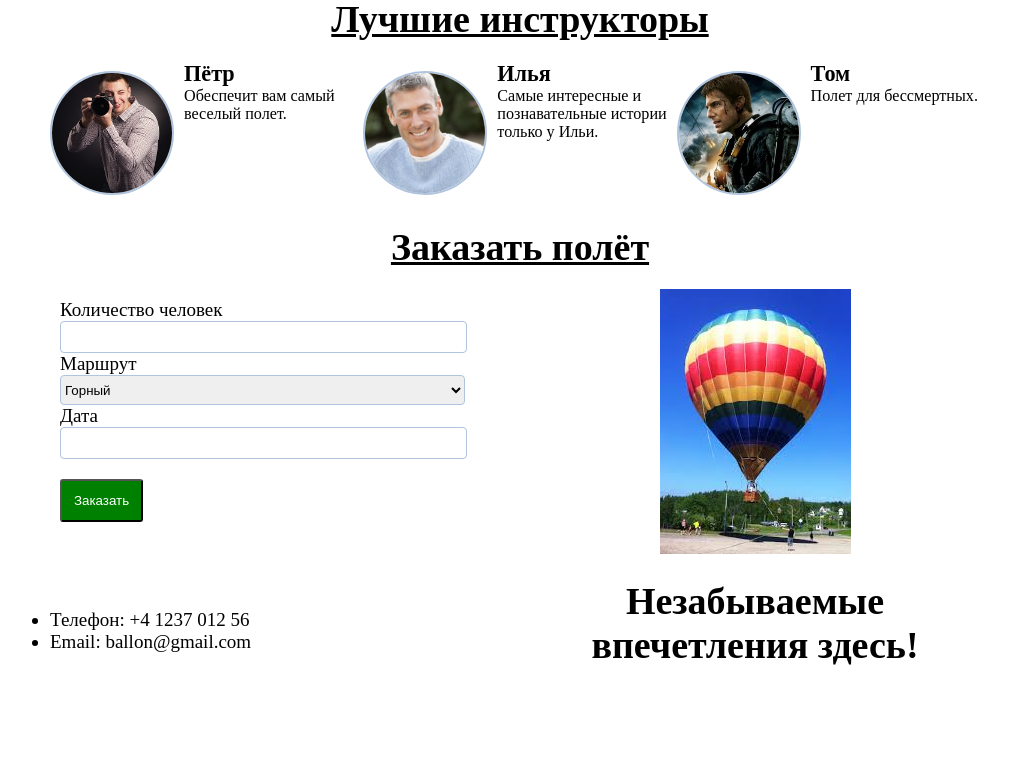
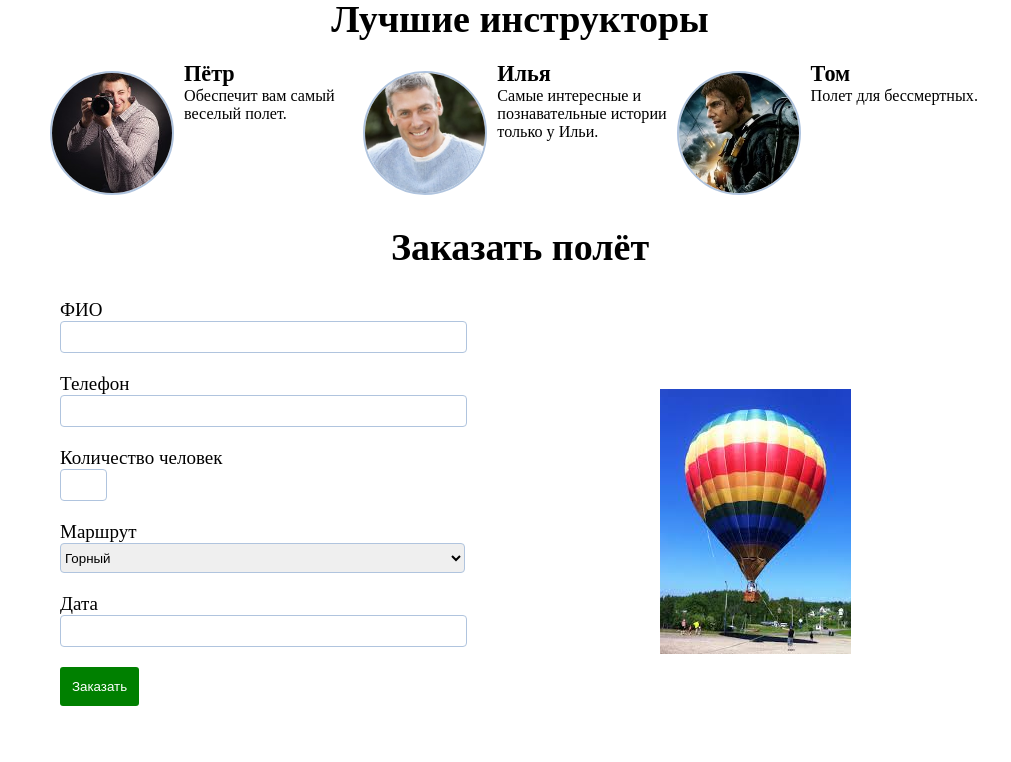
Before and after one commit to KarinaTiurina/ballon, a plain HTML site: page index.html in a window 1280 px wide. Shown: the part 1051-1813 px from the top of the page, without its empty margins (120-1131 px from the left). Before the commit the page ends 1718 px from the top, so only its background shows below. Drawn offline with Linux system fonts and the light colour scheme; a web font is replaced by a local one.

Commit message:
button, route, form style

```diff
--- a/css/button.css
+++ b/css/button.css
@@ -2,6 +2,7 @@
   padding: 12px;
   text-decoration: none;
   border-radius: 3px;
+  border: 0px;
 }
 
 .button-green {
--- a/css/contacts.css
+++ b/css/contacts.css
@@ -1,2 +1,3 @@
 .contacts {
+  margin-bottom: 50px;
 }
--- a/css/grid.css
+++ b/css/grid.css
@@ -4,6 +4,15 @@
 
 .buffer-top-big {
   margin-top: 50px;
+}
+
+.buffer-bottom-big {
+  margin-bottom: 50px;
+}
+
+.buffer-both-large {
+  margin-top: 100px;
+  margin-bottom: 100px;
 }
 
 .buffer-left {
--- a/css/order.css
+++ b/css/order.css
@@ -13,3 +13,7 @@
   border: 1px solid lightsteelblue;
   border-radius: 4px;
 }
+
+.order-num {
+  width: 10%;
+}
--- a/css/routes.css
+++ b/css/routes.css
@@ -11,6 +11,8 @@
 
 .route {
   padding: 5px;
+  padding-right: 10px;
+  padding-left: 10px;
   margin: 10px;
   background: lightsteelblue;
   min-height: 295px;
--- a/css/text.css
+++ b/css/text.css
@@ -12,7 +12,6 @@ body {
 }
 
 .chapter-title {
-  text-decoration: underline;
 }
 
 .text-center {
--- a/index.html
+++ b/index.html
@@ -108,7 +108,7 @@
     </div>
   </div>
 
-  <div class="order" id="order">
+  <div class="order buffer-bottom" id="order">
     <div class="container">
       <div class="text-center">
         <h2 class="title chapter-title buffer-bottom">Заказать полёт</h2>
@@ -116,35 +116,41 @@
       <div class="half-column">
         <div class="order-form">
           <form action="" method="">
+            <label for="text">ФИО</label> <br />
+            <input class="order-input buffer-bottom" type="text" /> <br />
+            <label for="text">Телефон</label> <br />
+            <input class="order-input buffer-bottom" type="text" /> <br />
             <label for="text">Количество человек</label> <br />
-            <input class="order-input" type="text" /> <br />
+            <input class="order-input order-num buffer-bottom" type="text" /> <br />
             <label for="text">Маршрут</label> <br />
-            <select class="order-input" size="1" name="route">
+            <select class="order-input buffer-bottom" size="1" name="route">
               <option disabled>Выберите маршрут</option>
               <option selected value="Горный">Горный</option>
               <option value="Озёрный">Озёрный</option>
            </select> <br />
             <label for="text">Дата</label> <br />
-            <input class="order-input" type="text" /> <br />
-            <input type="submit" value="Заказать" class="button button-green buffer-top" />
+            <input class="order-input buffer-bottom" type="text" /> <br />
+            <input class="button button-green" type="submit" value="Заказать"/>
           </form>
         </div>
       </div>
       <div class="half-column text-center">
-        <img src="images/ballon.jpg" alt="Воздушный шар" title="Воздушный шар">
+        <div class="buffer-both-large">
+          <img src="images/ballon.jpg" alt="Воздушный шар" title="Воздушный шар">
+        </div>
       </div>
     </div>
   </div>
 
   <div class="contacts" id="contacts">
     <div class="container">
-      <div class="half-column buffer-top-big">
+      <div class="half-column buffer-top-big buffer-bottom-big">
         <ul>
           <li>Телефон: +4 1237 012 56</li>
           <li>Email: ballon@gmail.com</li>
         </ul>
       </div>
-      <div class="half-column buffer-top">
+      <div class="half-column buffer-top buffer-bottom-big">
         <h2 class="title text-center">Незабываемые впечетления здесь!</h2>
       </div>
     </div>
```
